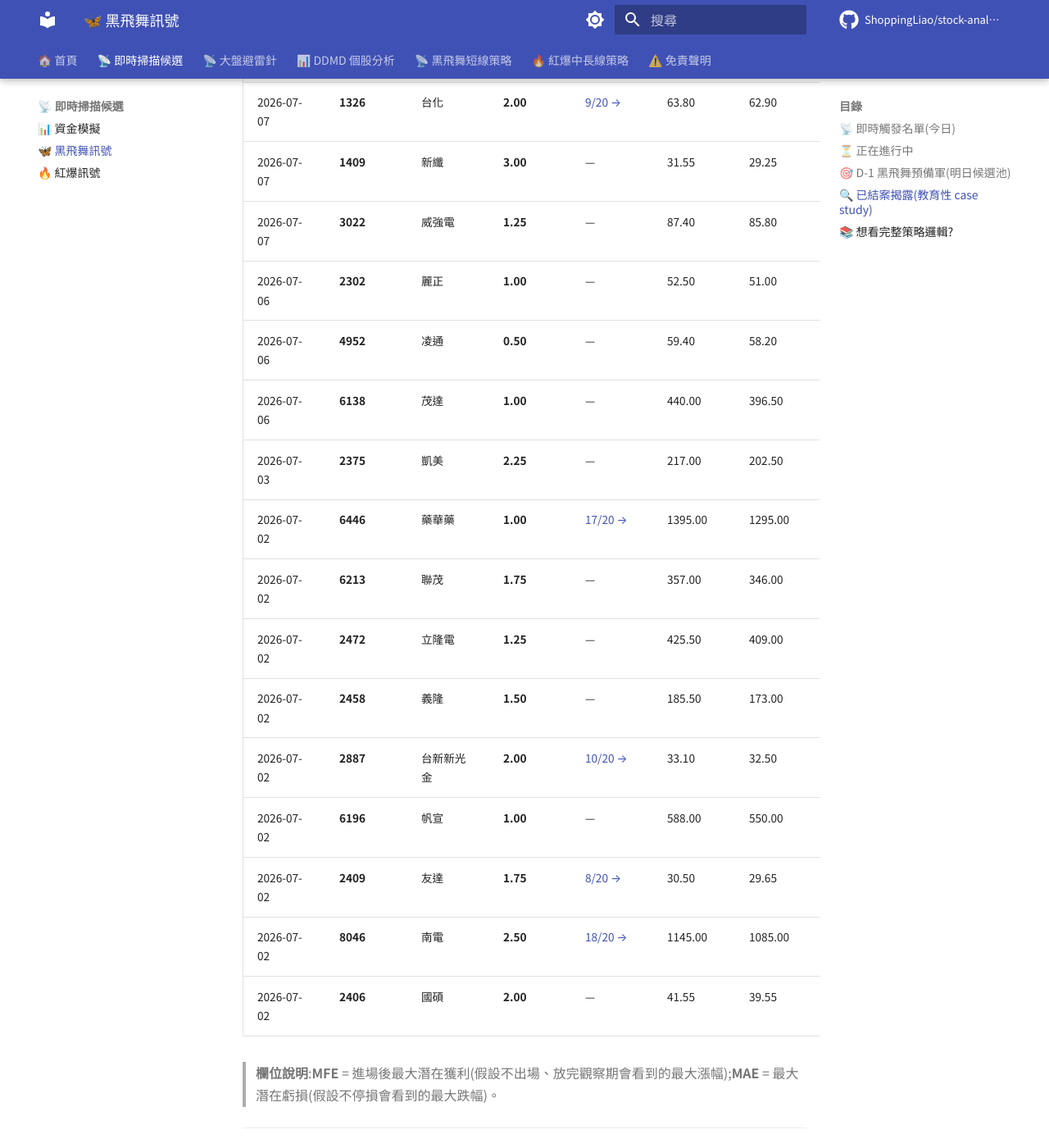
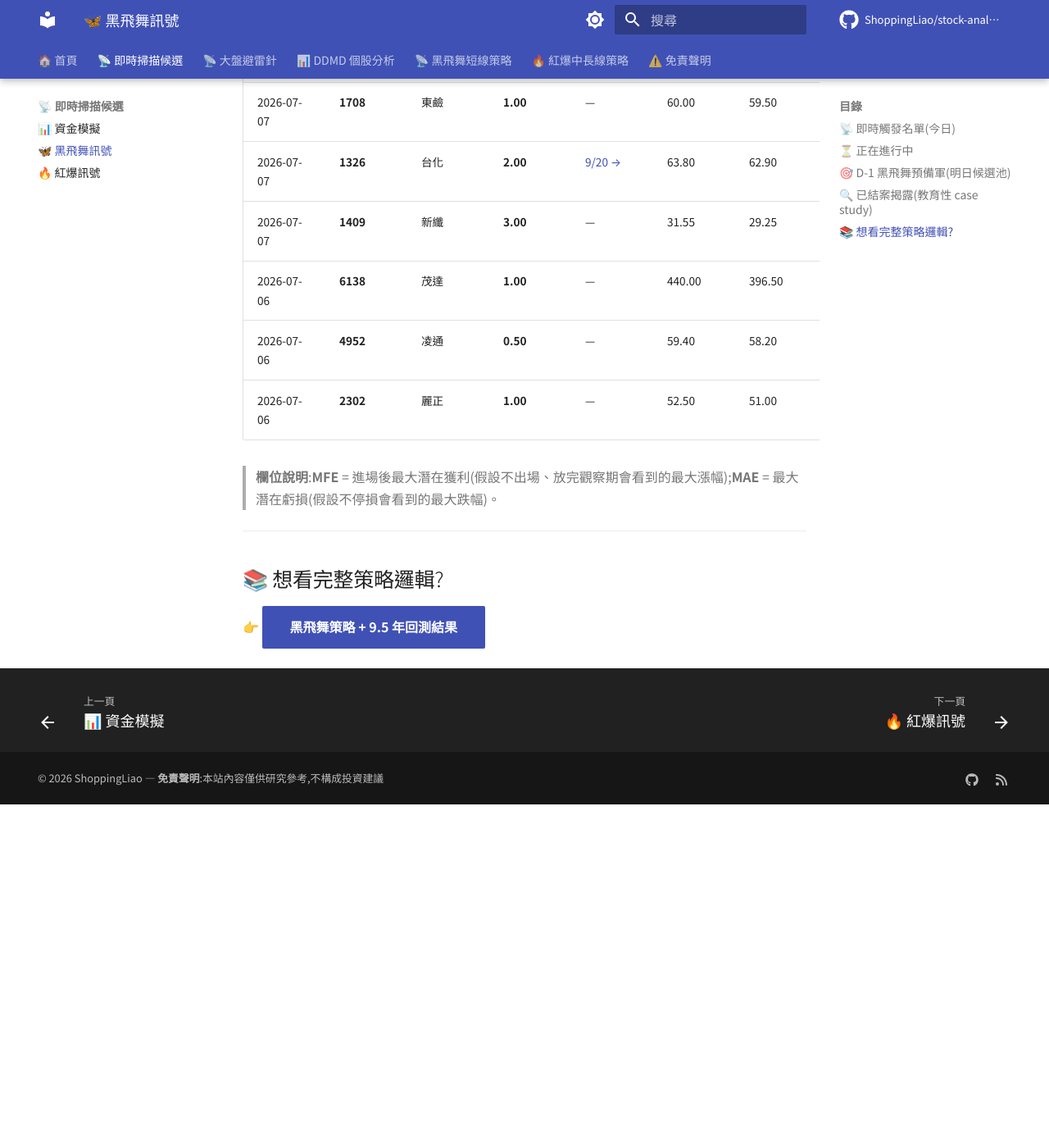
Before and after one commit to ShoppingLiao/stock-analysis-public, an MkDocs documentation site: the page built from docs/signals_black_butterfly.md, in a window 1280 px wide and 1400 px high, scrolled down 3122 px. Shown: the whole window at 82% size. Built offline with MkDocs 1.6.1 and Material for MkDocs 9.7.7, drawn with Linux system fonts in a browser that asks for light colours; comment, search, counter and statistics services are not loaded; after the commit the page ends 4103 px from its top, so only the background shows below that; some of the changed text lies outside the part shown.

Commit message:
docs(signals): update BB + RB + capital (2026-08-03)

```diff
--- a/docs/signals_black_butterfly.md
+++ b/docs/signals_black_butterfly.md
@@ -6,7 +6,7 @@
 
 ## 📡 即時觸發名單(今日)
 
-今天(2026-07-31)黑飛舞策略命中清單。**僅揭露訊號,不附進場/停損/停利價位**。
+今天(2026-08-03)黑飛舞策略命中清單。**僅揭露訊號,不附進場/停損/停利價位**。
 
 !!! warning "重要法律聲明"
     本段純粹揭露「策略訊號觸發」事實,**絕非投資建議**。
@@ -54,7 +54,7 @@
     您**會看到很多 ❌ 停損案例,這是正常的**。
     重點不是「每筆都贏」,而是「失敗的小虧 + 勝出的大贏 = 期望值正」。
 
-**統計**:近 30 天 已結案 **38** 筆 — ✅ 停利 6 / ❌ 停損 32 / ⚪ 觀察期過 0
+**統計**:近 30 天 已結案 **28** 筆 — ✅ 停利 3 / ❌ 停損 25 / ⚪ 觀察期過 0
 
 | 觸發日 | 代號 | 公司 | TDMD | DDMD | 進場 | 停損 | 停利 | 結果 | 報酬 | MFE | MAE |
 |--------|------|------|------|------|------|------|------|------|------|-----|-----|
@@ -63,39 +63,29 @@
 | 2026-07-23 | **4939** | 亞電 | **2.25** | — | 69.70 | 68.00 | 76.67 | 🟢 ❌ 停損 | -2.44% | +4.45% | -10.04% |
 | 2026-07-21 | **4541** | 晟田 | **1.50** | — | 75.70 | 67.30 | 83.27 | 🟢 ❌ 停損 | -6.74% | +7.79% | -9.38% |
 | 2026-07-17 | **4541** | 晟田 | **1.50** | — | 73.20 | 67.30 | 80.52 | 🟢 ❌ 停損 | -5.87% | +8.88% | -6.56% |
+| 2026-07-14 | **5351** | 鈺創 | **2.50** | — | 95.20 | 89.50 | 104.72 | 🔴 ✅ 停利 | +2.63% | +10.82% | 1.37% |
 | 2026-07-14 | **3211** | 順達 | **2.00** | — | 438.50 | 409.50 | 482.35 | 🟢 ❌ 停損 | -6.61% | +1.71% | -12.09% |
 | 2026-07-14 | **3374** | 精材 | **1.75** | — | 364.00 | 335.00 | 400.40 | 🟢 ❌ 停損 | -1.51% | +14.84% | -2.34% |
 | 2026-07-14 | **8046** | 南電 | **1.25** | [18/20 →](https://shoppingliao.github.io/stock-analysis-public/reports/8046_%E5%8D%97%E9%9B%BB_DDMD_2026-06-05/) | 1285.00 | 1145.00 | 1413.50 | 🟢 ❌ 停損 | -0.78% | +10.12% | -0.78% |
-| 2026-07-14 | **5351** | 鈺創 | **2.50** | — | 95.20 | 89.50 | 104.72 | 🔴 ✅ 停利 | +2.63% | +10.82% | 1.37% |
+| 2026-07-13 | **2892** | 第一金 | **2.50** | [12/20 →](https://shoppingliao.github.io/stock-analysis-public/reports/2892_%E7%AC%AC%E4%B8%80%E9%87%91_DDMD_2026-06-05/) | 33.65 | 33.10 | 37.02 | 🟢 ❌ 停損 | -1.63% | +0.59% | -1.63% |
 | 2026-07-13 | **3605** | 宏致 | **2.00** | — | 90.40 | 88.00 | 99.44 | 🟢 ❌ 停損 | -2.65% | +-0.55% | -7.41% |
 | 2026-07-13 | **2867** | 三商壽 | **2.50** | — | 8.82 | 8.71 | 9.70 | 🟢 ❌ 停損 | -1.25% | +0.34% | -1.93% |
 | 2026-07-13 | **2880** | 華南金 | **2.50** | [10/20 →](https://shoppingliao.github.io/stock-analysis-public/reports/2880_%E8%8F%AF%E5%8D%97%E9%87%91_DDMD_2026-06-05/) | 39.05 | 38.50 | 42.95 | 🟢 ❌ 停損 | -1.41% | +0.64% | -1.79% |
-| 2026-07-13 | **2892** | 第一金 | **2.50** | [12/20 →](https://shoppingliao.github.io/stock-analysis-public/reports/2892_%E7%AC%AC%E4%B8%80%E9%87%91_DDMD_2026-06-05/) | 33.65 | 33.10 | 37.02 | 🟢 ❌ 停損 | -1.63% | +0.59% | -1.63% |
 | 2026-07-09 | **1810** | 和成 | **2.25** | — | 24.05 | 23.20 | 26.46 | 🔴 ✅ 停利 | +12.89% | +31.60% | -0.42% |
-| 2026-07-08 | **6213** | 聯茂 | **2.25** | — | 395.00 | 367.50 | 434.50 | 🟢 ❌ 停損 | -6.96% | +3.16% | -9.62% |
 | 2026-07-08 | **6197** | 佳必琪 | **1.75** | — | 369.00 | 345.50 | 405.90 | 🟢 ❌ 停損 | -6.37% | +1.90% | -12.06% |
 | 2026-07-08 | **3317** | 尼克森 | **1.75** | — | 99.90 | 93.20 | 109.89 | 🟢 ❌ 停損 | -6.71% | +0.60% | -8.61% |
 | 2026-07-08 | **3605** | 宏致 | **2.50** | — | 91.20 | 83.80 | 100.32 | 🟢 ❌ 停損 | -5.26% | +5.81% | -8.22% |
+| 2026-07-08 | **6213** | 聯茂 | **2.25** | — | 395.00 | 367.50 | 434.50 | 🟢 ❌ 停損 | -6.96% | +3.16% | -9.62% |
 | 2026-07-08 | **2484** | 希華 | **1.25** | — | 93.80 | 86.50 | 103.18 | 🟢 ❌ 停損 | -7.78% | +2.03% | -10.77% |
+| 2026-07-07 | **3022** | 威強電 | **1.25** | — | 87.40 | 85.80 | 96.14 | 🔴 ✅ 停利 | +1.03% | +9.50% | -1.60% |
 | 2026-07-07 | **6509** | 聚和 | **1.50** | — | 55.60 | 54.60 | 61.16 | 🟢 ❌ 停損 | -1.80% | +0.36% | -7.19% |
 | 2026-07-07 | **2103** | 台橡 | **1.50** | — | 24.65 | 23.80 | 27.12 | 🟢 ❌ 停損 | -3.45% | +0.81% | -4.87% |
 | 2026-07-07 | **1708** | 東鹼 | **1.00** | — | 60.00 | 59.50 | 66.00 | 🟢 ❌ 停損 | -0.83% | +0.83% | -2.50% |
 | 2026-07-07 | **1326** | 台化 | **2.00** | [9/20 →](https://shoppingliao.github.io/stock-analysis-public/reports/1326_%E5%8F%B0%E5%8C%96_DDMD_2026-06-05/) | 63.80 | 62.90 | 70.18 | 🟢 ❌ 停損 | -1.41% | +4.08% | -6.90% |
 | 2026-07-07 | **1409** | 新纖 | **3.00** | — | 31.55 | 29.25 | 34.71 | 🟢 ❌ 停損 | -7.29% | +4.28% | -8.40% |
-| 2026-07-07 | **3022** | 威強電 | **1.25** | — | 87.40 | 85.80 | 96.14 | 🔴 ✅ 停利 | +1.03% | +9.50% | -1.60% |
+| 2026-07-06 | **6138** | 茂達 | **1.00** | — | 440.00 | 396.50 | 484.00 | 🟢 ❌ 停損 | -9.89% | +-0.91% | -10.00% |
+| 2026-07-06 | **4952** | 凌通 | **0.50** | — | 59.40 | 58.20 | 65.34 | 🟢 ❌ 停損 | -2.02% | +0.17% | -6.23% |
 | 2026-07-06 | **2302** | 麗正 | **1.00** | — | 52.50 | 51.00 | 57.75 | 🟢 ❌ 停損 | -2.86% | +0.19% | -8.95% |
-| 2026-07-06 | **4952** | 凌通 | **0.50** | — | 59.40 | 58.20 | 65.34 | 🟢 ❌ 停損 | -2.02% | +0.17% | -6.23% |
-| 2026-07-06 | **6138** | 茂達 | **1.00** | — | 440.00 | 396.50 | 484.00 | 🟢 ❌ 停損 | -9.89% | +-0.91% | -10.00% |
-| 2026-07-03 | **2375** | 凱美 | **2.25** | — | 217.00 | 202.50 | 238.70 | 🟢 ❌ 停損 | -6.68% | +4.84% | -11.75% |
-| 2026-07-02 | **6446** | 藥華藥 | **1.00** | [17/20 →](https://shoppingliao.github.io/stock-analysis-public/reports/6446_%E8%97%A5%E8%8F%AF%E8%97%A5_DDMD_2026-05-08/) | 1395.00 | 1295.00 | 1534.50 | 🔴 ✅ 停利 | +2.28% | +12.54% | -1.08% |
-| 2026-07-02 | **6213** | 聯茂 | **1.75** | — | 357.00 | 346.00 | 392.70 | 🔴 ✅ 停利 | +0.70% | +18.91% | -6.44% |
-| 2026-07-02 | **2472** | 立隆電 | **1.25** | — | 425.50 | 409.00 | 468.05 | 🟢 ❌ 停損 | -0.12% | +6.58% | -2.82% |
-| 2026-07-02 | **2458** | 義隆 | **1.50** | — | 185.50 | 173.00 | 204.05 | 🟢 ❌ 停損 | -1.08% | +5.93% | -4.04% |
-| 2026-07-02 | **2887** | 台新新光金 | **2.00** | [10/20 →](https://shoppingliao.github.io/stock-analysis-public/reports/2887_%E5%8F%B0%E6%96%B0%E6%96%B0%E5%85%89%E9%87%91_DDMD_2026-06-05/) | 33.10 | 32.50 | 36.41 | 🔴 ✅ 停利 | +7.10% | +14.05% | -0.45% |
-| 2026-07-02 | **6196** | 帆宣 | **1.00** | — | 588.00 | 550.00 | 646.80 | 🟢 ❌ 停損 | -6.46% | +1.36% | -9.52% |
-| 2026-07-02 | **2409** | 友達 | **1.75** | [8/20 →](https://shoppingliao.github.io/stock-analysis-public/reports/2409_%E5%8F%8B%E9%81%94_DDMD_2026-06-05/) | 30.50 | 29.65 | 33.55 | 🟢 ❌ 停損 | -2.79% | +0.00% | -2.95% |
-| 2026-07-02 | **8046** | 南電 | **2.50** | [18/20 →](https://shoppingliao.github.io/stock-analysis-public/reports/8046_%E5%8D%97%E9%9B%BB_DDMD_2026-06-05/) | 1145.00 | 1085.00 | 1259.50 | 🟢 ❌ 停損 | -6.11% | +5.68% | -8.30% |
-| 2026-07-02 | **2406** | 國碩 | **2.00** | — | 41.55 | 39.55 | 45.70 | 🟢 ❌ 停損 | -4.81% | +3.13% | -6.14% |
 
 > **欄位說明**:**MFE** = 進場後最大潛在獲利(假設不出場、放完觀察期會看到的最大漲幅);**MAE** = 最大潛在虧損(假設不停損會看到的最大跌幅)。
 
```
